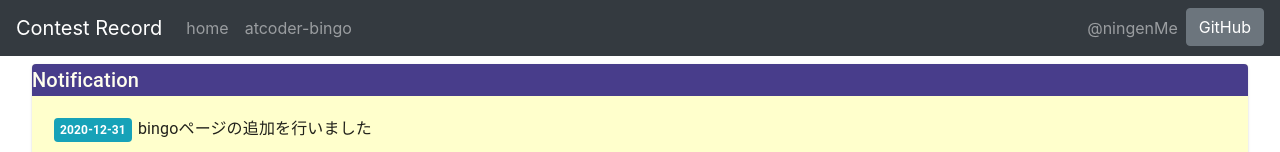
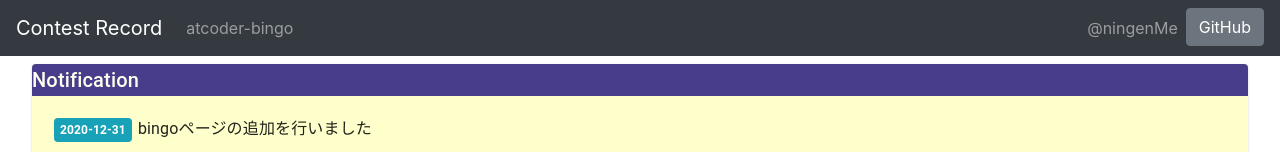
Before and after one commit to ningenMe/contest-record-front, a React (Create React App) app: page /#/home in a window 1280 px wide. Shown: the top 152 px of the page. Built offline with nearby package versions, Linux system fonts and the light colour scheme.

Commit message:
[modify] ページ

```diff
--- a/src/components/Header.tsx
+++ b/src/components/Header.tsx
@@ -21,9 +21,9 @@ export const Header: React.FC = () => {
         <NavbarToggler onClick={toggleNavbar} />
         <Collapse isOpen={navbarToggleOpen} navbar>
             <Nav className="mr-auto" navbar>
-                <NavItem>
+                {/* <NavItem>
                     <NavLink href={LinkPath.transition(LinkPath.home.url)}>{LinkPath.home.name}</NavLink>
-                </NavItem>
+                </NavItem> */}
                 <NavItem>
                     <NavLink href={LinkPath.transition(LinkPath.atcoderBingo.url)}>{LinkPath.atcoderBingo.name}</NavLink>
                 </NavItem>
--- a/src/components/Router.tsx
+++ b/src/components/Router.tsx
@@ -14,6 +14,7 @@ export const PathRouter: React.FC = () => {
             <Route exact path={LinkPath.twitter.url}          component={TwitterSearch} />
             <Route exact path={LinkPath.atcoderBingo.url}     component={AtcoderBingo} />
             <Route exact path={LinkPath.atcoderBingoUser.url} component={AtcoderBingo} />
+            <Route exact path={LinkPath.root.url}             component={Home} />
         </HashRouter>
       );
     }
```
